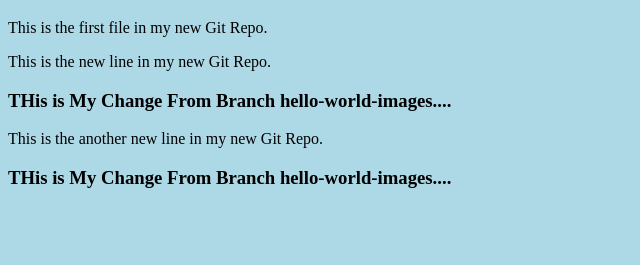
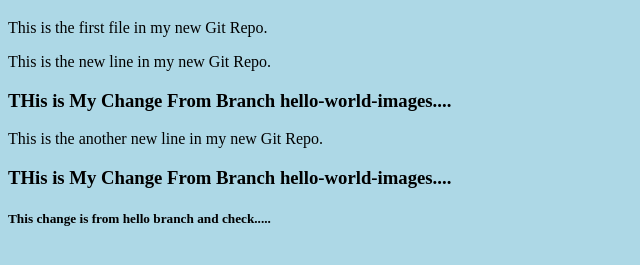
Before and after one commit to malhardhaygude/hello-world, a plain HTML site: page index.html in a window 1280 px wide. Shown: the part 61-326 px from the top of the page, without its empty margins (0-640 px from the left). Drawn offline with Linux system fonts and the light colour scheme.

Commit message:
h5 tag added in index.html

```diff
--- a/index.html
+++ b/index.html
@@ -12,6 +12,10 @@
 <h3>THis is My Change From Branch hello-world-images....</h3>
 <p>This is the another new line in my new Git Repo.</p>
 <h3>THis is My Change From Branch hello-world-images....</h3>
+<h5>
+  This change is from hello branch and check.....
+
+</h5>
 
 
 </body>
```
